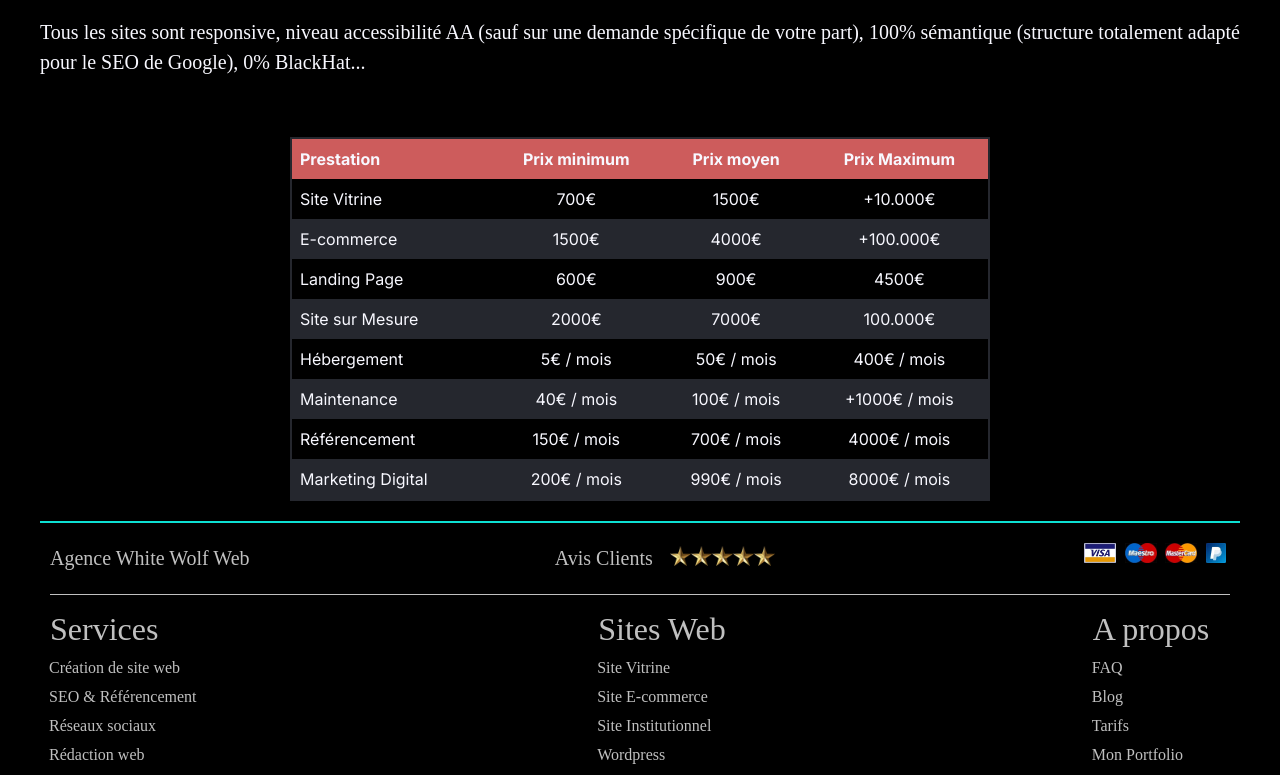
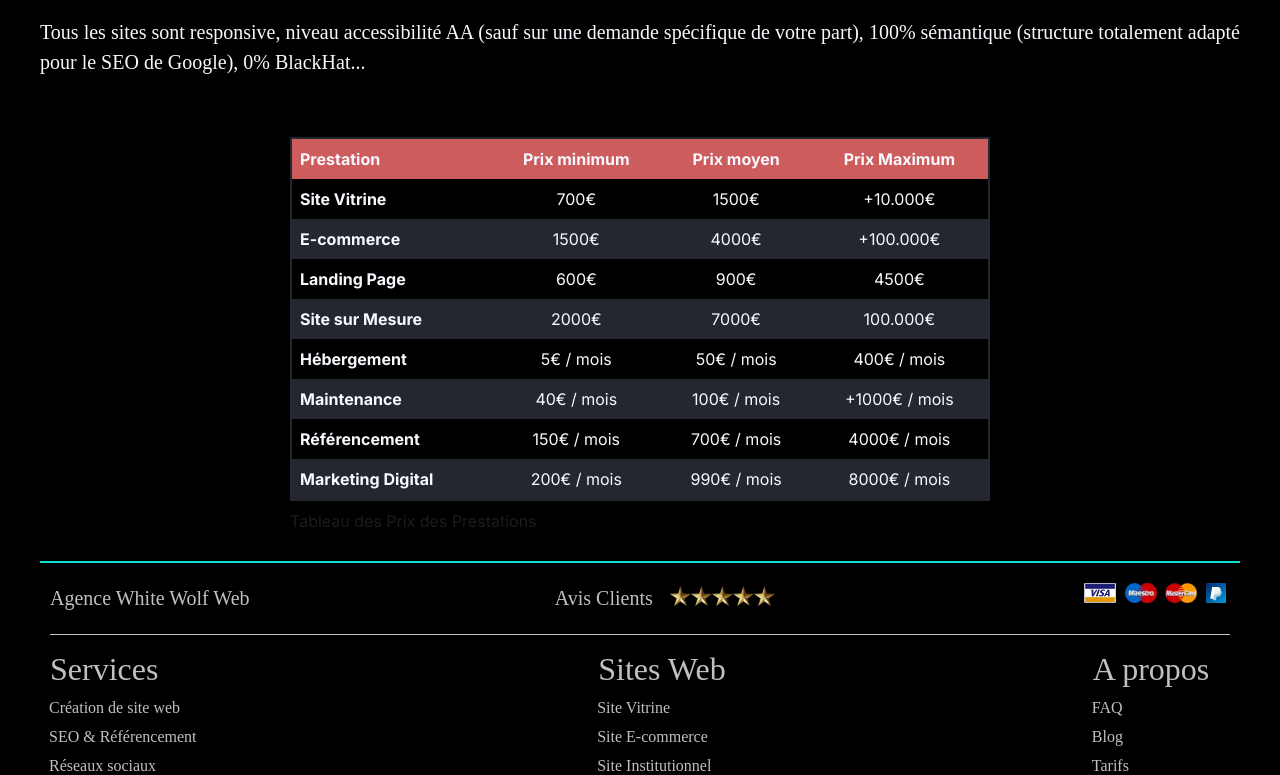
Before and after one commit to White-Wolf-Web/White-wolf-web.com, a Next.js app: page /admin/price in a window 1280 px wide. Shown: the part 1600-2375 px from the top of the page. Built offline with nearby package versions, Linux system fonts and the light colour scheme.

Commit message:
2 oct 16 H 15

```diff
--- a/app/admin/price/page.js
+++ b/app/admin/price/page.js
@@ -33,66 +33,68 @@ export default function Price() {
 <br />
 <p>Tous les sites sont responsive, niveau accessibilité AA (sauf sur une demande spécifique de votre part), 100% sémantique (structure totalement adapté pour le SEO de Google), 0% BlackHat... </p>
 <br />
-<table border="1">
+<table border="1" aria-labelledby="tableTitle">
+      <caption id="tableTitle">Tableau des Prix des Prestations</caption>
       <thead>
         <tr>
-          <th>Prestation</th>
-          <th>Prix minimum</th>
-          <th>Prix moyen</th>
-          <th>Prix Maximum</th>
+          <th scope="col" aria-sort="ascending">Prestation</th>
+          <th scope="col">Prix minimum</th>
+          <th scope="col">Prix moyen</th>
+          <th scope="col">Prix Maximum</th>
         </tr>
       </thead>
       <tbody>
-      <tr>
-          <td>Site Vitrine</td>
+        <tr>
+          <th scope="row">Site Vitrine</th>
           <td>700€</td>
           <td>1500€</td>
           <td>+10.000€</td>
         </tr>
         <tr>
-          <td>E-commerce</td>
+          <th scope="row">E-commerce</th>
           <td>1500€</td>
           <td>4000€</td>
           <td>+100.000€</td>
         </tr>
         <tr>
-          <td>Landing Page</td>
+          <th scope="row">Landing Page</th>
           <td>600€</td>
           <td>900€</td>
           <td>4500€</td>
         </tr>
         <tr>
-          <td>Site sur Mesure</td>
+          <th scope="row">Site sur Mesure</th>
           <td>2000€</td>
           <td>7000€</td>
           <td>100.000€</td>
         </tr>
         <tr>
-          <td>Hébergement</td>
+          <th scope="row">Hébergement</th>
           <td>5€ / mois</td>
           <td>50€ / mois</td>
           <td>400€ / mois</td>
         </tr>
         <tr>
-          <td>Maintenance</td>
+          <th scope="row">Maintenance</th>
           <td>40€ / mois</td>
           <td>100€ / mois</td>
           <td>+1000€ / mois</td>
         </tr>
         <tr>
-          <td>Référencement</td>
+          <th scope="row">Référencement</th>
           <td>150€ / mois</td>
           <td>700€ / mois</td>
           <td>4000€ / mois</td>
         </tr>
         <tr>
-          <td>Marketing Digital</td>
+          <th scope="row">Marketing Digital</th>
           <td>200€ / mois</td>
           <td>990€ / mois</td>
           <td>8000€ / mois</td>
         </tr>
       </tbody>
-    </table>
+</table>
+
     </div>
   )
 }
--- a/data/DataCardHomePage.js
+++ b/data/DataCardHomePage.js
@@ -52,7 +52,7 @@ export const DataCardHomePage = [
 			title2: "Wordpress",
 			titleAlt: "Le fameux W qui symbolise la création des sites web Wordpress",
 			text: "WordPress est l&apos;une plateforme de création de sites web les plus populaires et les plus polyvalents au monde. Selon les besoins de votre site web d&apos;entreprise, de votre blog ou de votre boutique en ligne … Vous pourrez y ajouter des fonctionnalités de pointe tels que des plugins, un template (selon le thème), le blog ... tout en vous assurant une navigation fluide pour vos visiteurs. La création d&apos;un site web avec WordPress est un processus relativement simple et accessible même aux débutants. Il est idéal pour les entreprises à petits budgets ou pour débuter une activité non lucrative.",
-			link: "/articles/creation-site-web/#wordpress",
+			link: "/articles/creation-site-web#wordpress",
 		},
 		card7: {
 			id: "7",
```
Also changed, not shown: 1 other file (tests, documents, lock files or other folders).
